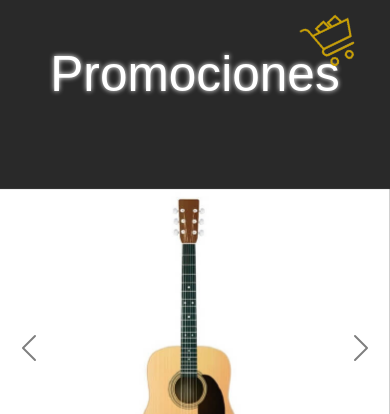
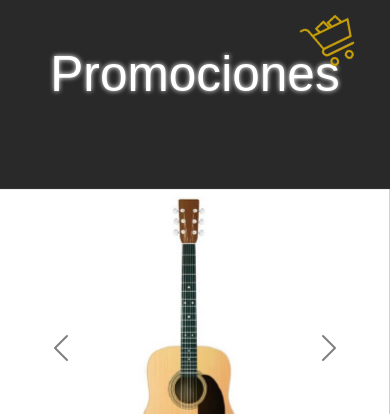
Before and after one commit to Eugenioluif/Musicarte, a website: page index.html in a window 390 px wide. Shown: the part 686-1100 px from the top of the page. Drawn offline with nearby package versions, Linux system fonts and the light colour scheme.

Commit message:
arreglo carrousel

```diff
--- a/scss/_index.scss
+++ b/scss/_index.scss
@@ -95,6 +95,15 @@
     }
 }
 
+.carousel-control-prev{
+  left: 25rem;
+}
+
+.carousel-control-next{
+  right: 25rem;
+}
+
+
 /*  estilos boton vermas */
 
 .bot-prod {
--- a/scss/_mediascreen.scss
+++ b/scss/_mediascreen.scss
@@ -38,6 +38,15 @@
           margin-bottom: 4rem;
           }
 
+    .carousel-control-prev{
+            left: 2rem;
+          }
+
+    .carousel-control-next{
+            right: 2rem;
+          }
+
+
     .btn {
     padding: 0.3rem;
     font-size: 1rem;
```
Also changed, not shown: css/style.css.
